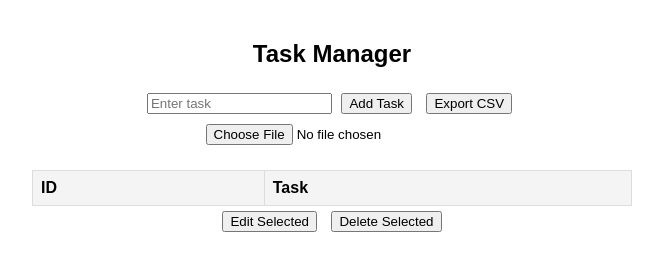
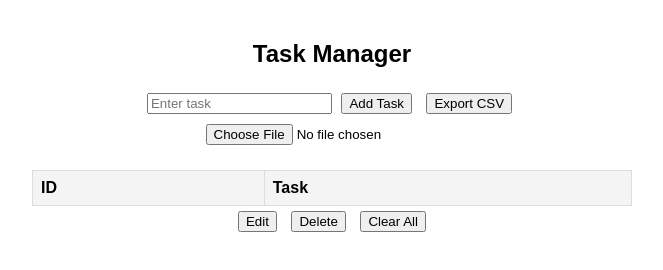
Before and after one commit to JREIGHDEE/CRUD_SYSTEM, a plain HTML site: page index.html in a window 1280 px wide. Shown: the whole page, without its empty margins (308-971 px from the left). Drawn offline with Linux system fonts and the light colour scheme.

Commit message:
Update index.html

```diff
--- a/index.html
+++ b/index.html
@@ -50,8 +50,9 @@
         <tbody id="taskTable"></tbody>
     </table>
 
-    <button onclick="editTask()">Edit Selected</button>
-    <button onclick="deleteTask()">Delete Selected</button>
+    <button onclick="editTask()">Edit</button>
+    <button onclick="deleteTask()">Delete</button>
+    <button onclick="clearTasks()">Clear All</button>
 
     <script>
         document.addEventListener("DOMContentLoaded", loadTasks);
@@ -116,6 +117,14 @@
             selectedIndex = null;
         }
 
+        function clearTasks() {
+            if (confirm("Are you sure you want to clear all tasks?")) {
+                localStorage.removeItem("tasks");
+                renderTasks();
+                selectedIndex = null;
+            }
+        }
+
         function loadTasks() {
             renderTasks();
         }
```
